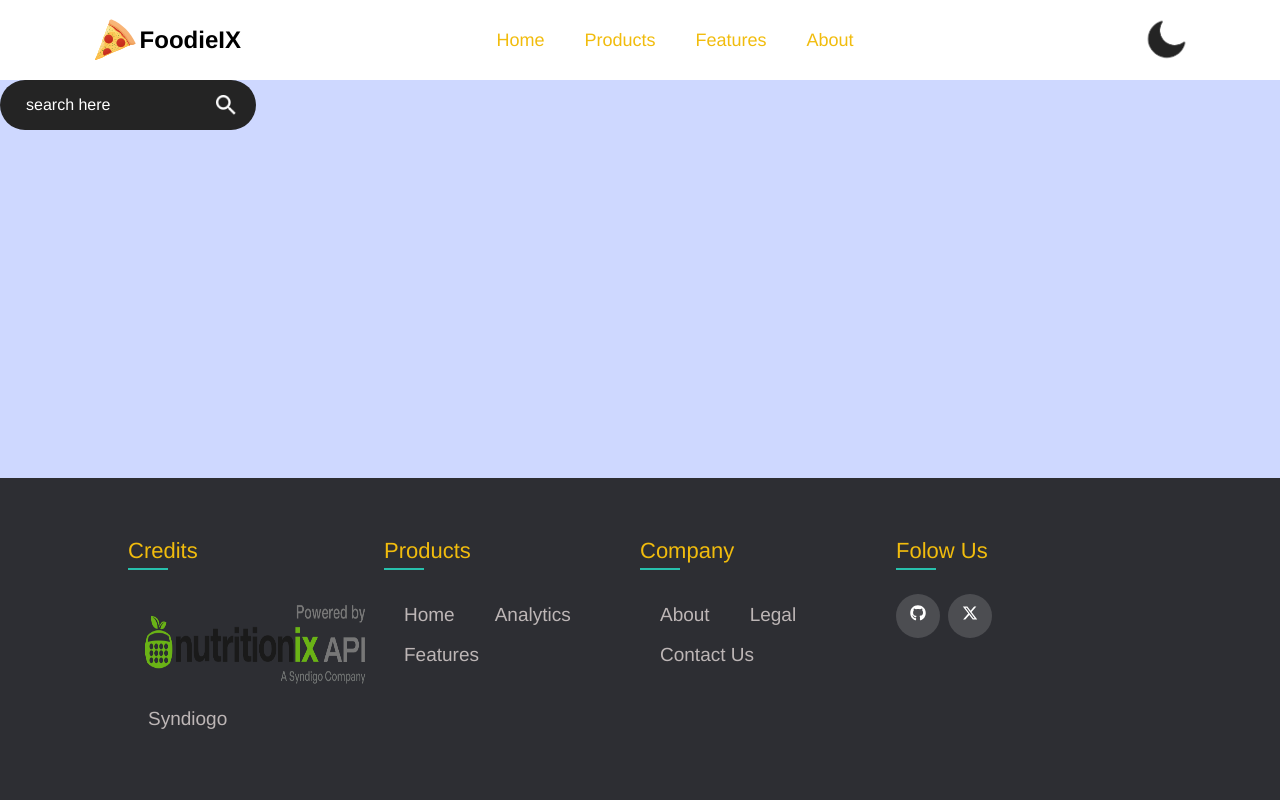
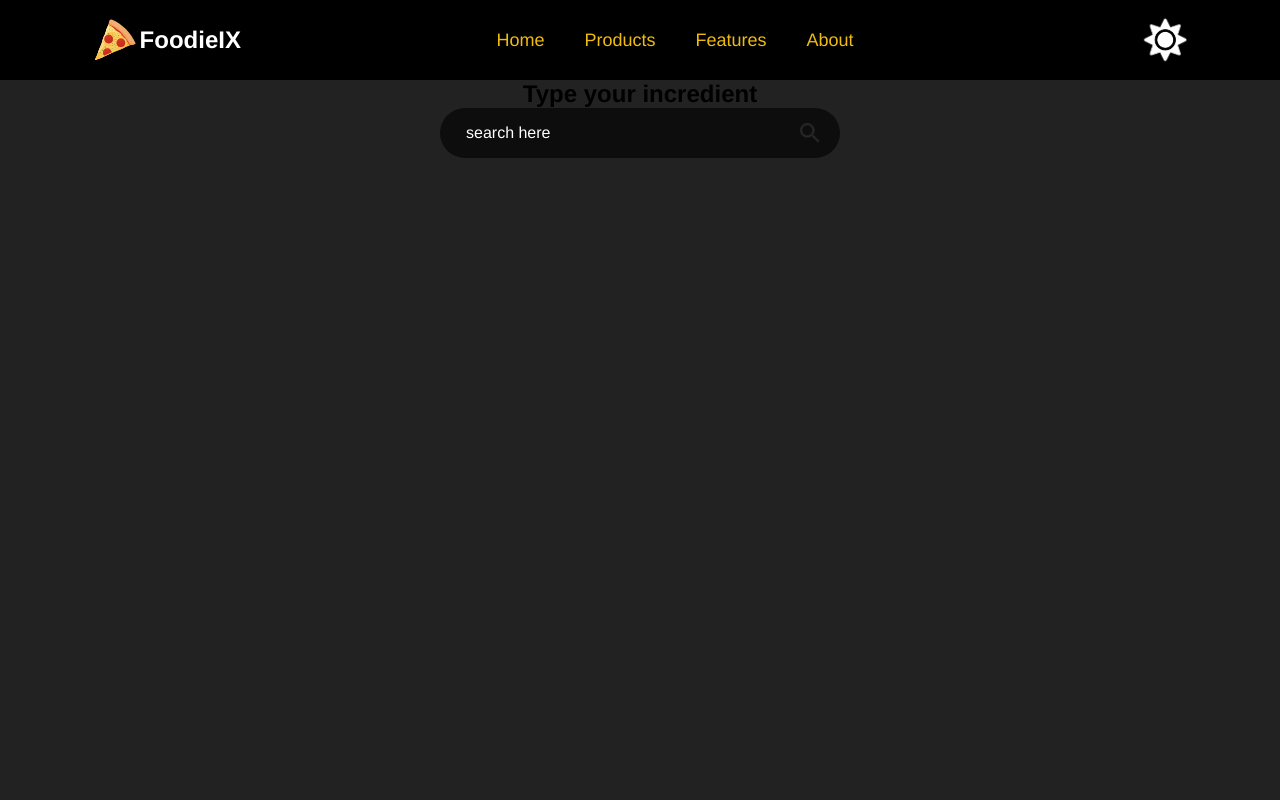
Before and after one commit to Adithej/foodieIX, a React (Vite) app: page / in a window 1280 px wide. Shown: the top 800 px of the page. Built offline with nearby package versions, Linux system fonts and the light colour scheme; no server answers.

Commit message:
search component

```diff
--- a/src/App.css
+++ b/src/App.css
@@ -1,4 +1,5 @@
 .main-content {
+  min-height: 100vh;
   flex-grow: 1;
   overflow: hidden;
 }
--- a/src/App.jsx
+++ b/src/App.jsx
@@ -1,28 +1,22 @@
 import "./App.css";
-import { useEffect, useState } from "react";
-import SearchBar from "./componenets/SearchBar";
-import SearchList from "./componenets/SearchList";
 import Header from "./componenets/Header";
 import Footer from "./componenets/Footer";
+import AnalyticsPage from "./pages/AnalyticsPage";
 
 function App() {
-  const currentTheme = localStorage.getItem("currentTheme");
-  const [theme, setTheme] = useState(currentTheme ? currentTheme : "light");
-  const [data, setData] = useState({ common: [], branded: [] });
+  //   const currentTheme = localStorage.getItem("currentTheme");
+  //   const [theme, setTheme] = useState(currentTheme ? currentTheme : "light");
+  // const [data, setData] = useState({ common: [], branded: [] });
 
-  useEffect(() => {
-    localStorage.setItem("currentTheme", theme);
-  }, [theme]);
+  // useEffect(() => {
+  //   localStorage.setItem("currentTheme", theme);
+  // }, [theme]);
 
   return (
-    <div className={`container ${theme}`}>
-      <Header theme={theme} setTheme={setTheme} />
+    <div className="container">
+      <Header />
       <div className="main-content">
-        <SearchBar setData={setData} theme={theme} />
-        {(data.common && data.common.length > 0) ||
-        (data.branded && data.branded.length > 0) ? (
-          <SearchList data={data} />
-        ) : null}
+        <AnalyticsPage />
       </div>
       <Footer />
     </div>
--- a/src/componenets/Header.css
+++ b/src/componenets/Header.css
@@ -7,18 +7,14 @@ nav {
   display: flex;
   align-items: center;
   justify-content: space-between;
-  background-color: #fff;
+  background-color: #000;
+  color: #fff;
   padding: 15px 7%;
   transition: 0.5s;
 }
 
 .header ul {
   color: #f1bc0d;
-}
-
-.dark .header {
-  background-color: #000;
-  color: #fff;
 }
 
 .logo {
--- a/src/componenets/Header.jsx
+++ b/src/componenets/Header.jsx
@@ -1,9 +1,9 @@
 /* eslint-disable react/prop-types */
 import "./Header.css";
-import themeLight from "../assets/night.png";
+// import themeLight from "../assets/night.png";
 import themeDark from "../assets/day.png";
 
-const Header = ({ theme, setTheme }) => {
+const Header = () => {
   const hideSidebar = () => {
     const sidebar = document.querySelector(".sidebar");
     sidebar.style.display = "none";
@@ -14,9 +14,6 @@ const Header = ({ theme, setTheme }) => {
     sidebar.style.display = "flex";
   };
 
-  const toggleMode = () => {
-    theme === "light" ? setTheme("dark") : setTheme("light");
-  };
   return (
     <nav>
       <ul onClick={hideSidebar} className="sidebar">
@@ -56,8 +53,8 @@ const Header = ({ theme, setTheme }) => {
           />
         </div> */}
         <img
-          onClick={toggleMode}
-          src={theme === "light" ? themeLight : themeDark}
+          // onClick={toggleMode}
+          src={themeDark}
           alt="theme"
           className="toggle-icon hideOnMobile"
         />
--- a/src/componenets/SearchBar.css
+++ b/src/componenets/SearchBar.css
@@ -1,11 +1,18 @@
 .search-box {
+  width: 400px;
   display: flex;
   justify-content: space-between;
   align-items: center;
   padding: 10px 20px;
   border-radius: 50px;
-  background: #242424;
-  max-width: 20%;
+  background: #0d0d0d;
+  max-width: 50%;
+  animation: neon-border 2s ease-in-out;
+  /* background: linear-gradient(0deg, #000, #272727); */
+}
+
+.search-box.focused {
+  animation: neon-border 2s ease-in-out infinite alternate;
 }
 
 .search-box input {
@@ -26,3 +33,12 @@
   width: 20px;
   cursor: pointer;
 }
+
+@keyframes neon-border {
+  from {
+    box-shadow: 0 0 0 2px #f0f, 0 0 5px 4px rgba(255, 255, 255, 0.4);
+  }
+  to {
+    box-shadow: 0 0 0 2px #0ff, 0 0 5px 4px rgba(0, 255, 255, 0.4);
+  }
+}
--- a/src/componenets/SearchBar.jsx
+++ b/src/componenets/SearchBar.jsx
@@ -7,7 +7,11 @@ import conf from "../conf/conf";
 
 // eslint-disable-next-line react/prop-types
 const SearchBar = ({ setData, theme }) => {
+  const [isFocused, setIsFocused] = useState(false); // Track focus state
   const [term, setTerm] = useState("");
+
+  const handleFocus = () => setIsFocused(true);
+  const handleBlur = () => setIsFocused(false);
 
   const fetchValue = async (term) => {
     try {
@@ -33,11 +37,19 @@ const SearchBar = ({ setData, theme }) => {
 
   const handleChange = (value) => {
     setTerm(value);
+    if (value === "") {
+      setData([]); // Set data to empty array on clear
+      return; // Early return to avoid unnecessary fetch
+    }
     fetchValue(value);
   };
 
   return (
-    <div className="search-box">
+    <div
+      className={`search-box ${isFocused ? "focused" : ""}`}
+      onFocus={handleFocus}
+      onBlur={handleBlur}
+    >
       <input
         placeholder="search here"
         type="text"
--- /dev/null
+++ b/src/componenets/SearchList.css
@@ -0,0 +1,55 @@
+.search-results {
+  width: 400px;
+  display: flex;
+  flex-direction: column;
+  margin-top: 20px;
+  padding: 10px;
+  border-radius: 5px;
+  background: #272727;
+  animation: neon-card 2s ease-in-out infinite alternate;
+}
+
+.option-btn {
+  display: flex;
+}
+
+.option-btn button {
+  margin-right: 5px; /* Add spacing between buttons */
+  padding: 5px 10px; /* Adjust padding as needed */
+  border: 1px solid #ccc; /* Add a border */
+  border-radius: 3px; /* Add rounded corners */
+  background-color: #f5f5f5; /* Set background color */
+  cursor: pointer; /* Make the buttons clickable */
+}
+
+.option-btn button:hover {
+  background-color: #ddd; /* Change background color on hover */
+}
+
+.option-btn button.active {
+  /* Style for the active button (optional) */
+  background-color: #ccc; /* Change background color for active button */
+}
+
+.result-list {
+  list-style: none;
+  padding: 0;
+  margin: 0;
+}
+
+.result-list li {
+  margin-bottom: 5px;
+  padding: 5px 10px;
+  border-radius: 3px;
+  background-color: #fff;
+  cursor: pointer; /* Optional: Style for hover effect */
+}
+
+@keyframes neon-card {
+  from {
+    box-shadow: 0 0 0 2px #f0f, 0 0 5px 4px rgba(255, 255, 255, 0.4);
+  }
+  to {
+    box-shadow: 0 0 0 2px #0ff, 0 0 5px 4px rgba(0, 255, 255, 0.4);
+  }
+}
--- a/src/componenets/SearchList.jsx
+++ b/src/componenets/SearchList.jsx
@@ -1,4 +1,5 @@
 /* eslint-disable react/prop-types */
+import "./SearchList.css";
 const SearchList = ({ data }) => {
   let common = data.common;
   let branded = data.branded;
@@ -14,11 +15,16 @@ const SearchList = ({ data }) => {
   });
 
   return (
-    <div>
-      <h1>Common</h1>
-      {renderedCommon}
-      <h1>branded</h1>
-      {renderedBranded}
+    <div className="search-results">
+      <div className="option-btn">
+        <button>All</button>
+        <button>Common</button>
+        <button>Branded</button>
+      </div>
+      <h4>Common</h4>
+      <div className="result-list">{renderedCommon}</div>
+      <h4>Branded</h4>
+      <div className="result-list">{renderedBranded}</div>
     </div>
   );
 };
--- a/src/index.css
+++ b/src/index.css
@@ -5,20 +5,10 @@
   font-family: Helvetica, sans-serif;
 }
 
-/* body {
-  min-height: 100vh;
-  display: flex;
-  flex-direction: column;
-} */
-
 .container {
   min-height: 100vh;
   display: flex;
   flex-direction: column;
-  background-color: #ced8ff;
+  background-color: #222;
   transition: 0.5s;
 }
-
-.container.dark {
-  background-color: #222;
-}
--- /dev/null
+++ b/src/pages/AnalyticsPage.css
@@ -0,0 +1,6 @@
+.search-content {
+  display: flex;
+  flex-direction: column;
+  align-items: center;
+  justify-content: center;
+}
--- /dev/null
+++ b/src/pages/AnalyticsPage.jsx
@@ -0,0 +1,19 @@
+import "./AnalyticsPage.css";
+import { useState } from "react";
+import SearchBar from "../componenets/SearchBar";
+import SearchList from "../componenets/SearchList";
+const AnalyticsPage = () => {
+  const [data, setData] = useState({ common: [], branded: [] });
+  return (
+    <div className="search-content">
+      <h2>Type your incredient</h2>
+      <SearchBar setData={setData} />
+      {(data.common && data.common.length > 0) ||
+      (data.branded && data.branded.length > 0) ? (
+        <SearchList data={data} />
+      ) : null}
+    </div>
+  );
+};
+
+export default AnalyticsPage;
```
